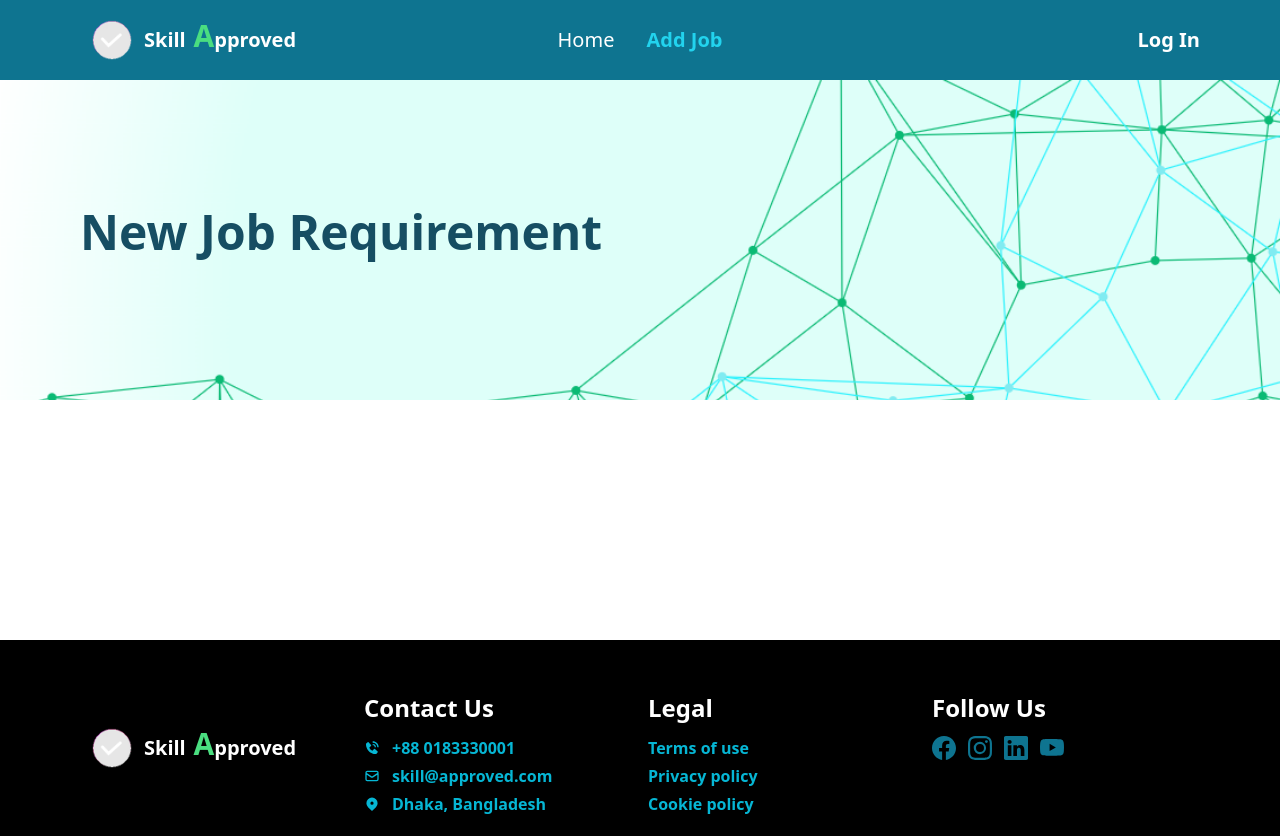
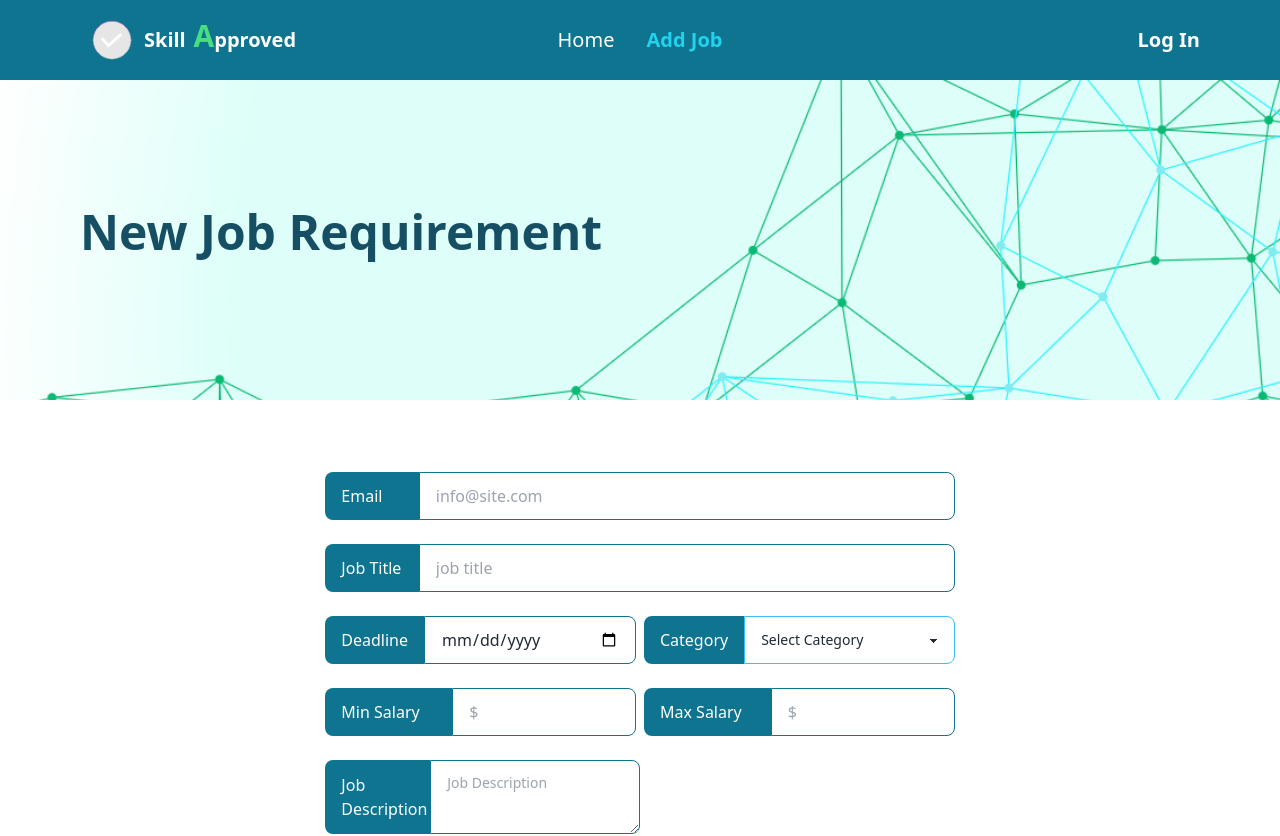
Before and after one commit to rakibaakter/skill-approved-client, a React (Vite) app: page /add-job in a window 1280 px wide. Shown: the top 836 px of the page. Built offline with nearby package versions, Linux system fonts and the light colour scheme.

Commit message:
created add job page

```diff
--- a/package.json
+++ b/package.json
@@ -11,6 +11,7 @@
   },
   "dependencies": {
     "@material-tailwind/react": "^2.1.4",
+    "axios": "^1.6.0",
     "flowbite": "^2.0.0",
     "flowbite-react": "^0.6.4",
     "framer-motion": "^10.16.4",
--- /dev/null
+++ b/public/categories.json
@@ -0,0 +1,19 @@
+{
+  "categories": [
+    {
+      "id": 1,
+      "category_name": "Web Development",
+      "icon": "fa-code"
+    },
+    {
+      "id": 2,
+      "category_name": "Digital Marketing",
+      "icon": "fa-bullhorn"
+    },
+    {
+      "id": 3,
+      "category_name": "Graphic Design",
+      "icon": "fa-paint-brush"
+    }
+  ]
+}
--- a/src/Component/PageBanner/PageBanner.jsx
+++ b/src/Component/PageBanner/PageBanner.jsx
@@ -11,7 +11,9 @@ const PageBanner = ({ children }) => {
       }}
     >
       <div className="px-2 pt-10 lg:pt-32 md:px-10 lg:px-20 ">
-        <h1 className="text-5xl text-cyan-900 font-bold ">{children}</h1>
+        <h1 className="text-3xl md:text-5xl text-cyan-900 font-bold ">
+          {children}
+        </h1>
       </div>
     </div>
   );
--- /dev/null
+++ b/src/Hooks/useCategoryData.js
@@ -0,0 +1,16 @@
+import axios from "axios";
+import { useEffect, useState } from "react";
+
+const useCategoryData = () => {
+  const [categories, setCategories] = useState([]);
+
+  useEffect(() => {
+    axios.get("/categories.json").then((res) => {
+      console.log(res);
+      setCategories(res.data.categories);
+    });
+  }, []);
+  return categories;
+};
+
+export default useCategoryData;
--- a/src/Pages/AddJob/AddJob.jsx
+++ b/src/Pages/AddJob/AddJob.jsx
@@ -1,9 +1,118 @@
 import PageBanner from "../../Component/PageBanner/PageBanner";
+import PrimaryButton from "../../Component/PrimaryButton/PrimaryButton";
+import useCategoryData from "../../Hooks/useCategoryData";
 
 const AddJob = () => {
+  const categories = useCategoryData();
+  console.log(categories);
+
   return (
     <div>
       <PageBanner> New Job Requirement</PageBanner>
+      <div className="card w-full lg:w-2/3 py-10 mx-auto px-2 md:px-10 lg:px-20 ">
+        <form className="card-body space-y-4">
+          {/* email */}
+          <div className="form-control">
+            <label className="input-group ">
+              <span className="bg-cyan-700 text-white md:w-1/6">Email</span>
+              <input
+                type="email"
+                placeholder="info@site.com"
+                name="email"
+                className="input input-bordered border-cyan-700 w-full"
+              />
+            </label>
+          </div>
+          {/* job title */}
+          <div className="form-control">
+            <label className="input-group ">
+              <span className="bg-cyan-700 text-white md:w-1/6">Job Title</span>
+              <input
+                type="text"
+                placeholder="job title"
+                name="jobTitle"
+                className="input input-bordered border-cyan-700 w-full"
+              />
+            </label>
+          </div>
+          {/* deadline and category */}
+          <div className="flex flex-col md:flex-row gap-6 md:gap-2">
+            {/* deadline */}
+            <div className="form-control md:w-1/2">
+              <label className="input-group ">
+                <span className="bg-cyan-700 text-white md:w-1/3">
+                  Deadline
+                </span>
+                <input
+                  type="date"
+                  name="date"
+                  className="input input-bordered border-cyan-700 w-full"
+                />
+              </label>
+            </div>
+            {/* category */}
+            <div className="form-control md:w-1/2">
+              <label className="input-group ">
+                <span className="bg-cyan-700 text-white md:w-1/3">
+                  Category
+                </span>
+                <select className="select select-info w-full max-w-xs">
+                  <option disabled selected>
+                    Select Category
+                  </option>
+                  {categories.map((category) => (
+                    <option key={category.id}>{category.category_name}</option>
+                  ))}
+                </select>
+              </label>
+            </div>
+          </div>
+          {/* Minimum  and Maximum salary */}
+          <div className="flex flex-col md:flex-row gap-6 md:gap-2">
+            {/* minimum */}
+            <div className="form-control md:w-1/2">
+              <label className="input-group ">
+                <span className="bg-cyan-700 text-white w-2/3">Min Salary</span>
+                <input
+                  type="text"
+                  name="minSalary"
+                  placeholder="$"
+                  className="input input-bordered border-cyan-700 w-full"
+                />
+              </label>
+            </div>
+            {/* maximum */}
+            <div className="form-control md:w-1/2">
+              <label className="input-group ">
+                <span className="bg-cyan-700 text-white w-2/3">Max Salary</span>
+                <input
+                  type="text"
+                  name="maxSalary"
+                  placeholder="$"
+                  className="input input-bordered border-cyan-700 w-full"
+                />
+              </label>
+            </div>
+          </div>
+          {/* job Description */}
+          <div className="form-control">
+            <label className="input-group ">
+              <span className="bg-cyan-700 text-white md:w-1/6">
+                Job Description
+              </span>
+              <textarea
+                className="textarea textarea-bordered border-cyan-700 w-full lg:w-1/3"
+                placeholder="Job Description"
+              ></textarea>
+            </label>
+          </div>
+          <div className="form-control mt-6">
+            <PrimaryButton>
+              <input type="submit" value="Add Job" />
+            </PrimaryButton>
+          </div>
+        </form>
+      </div>
     </div>
   );
 };
```
Also changed, not shown: 1 other file (tests, documents, lock files or other folders).
